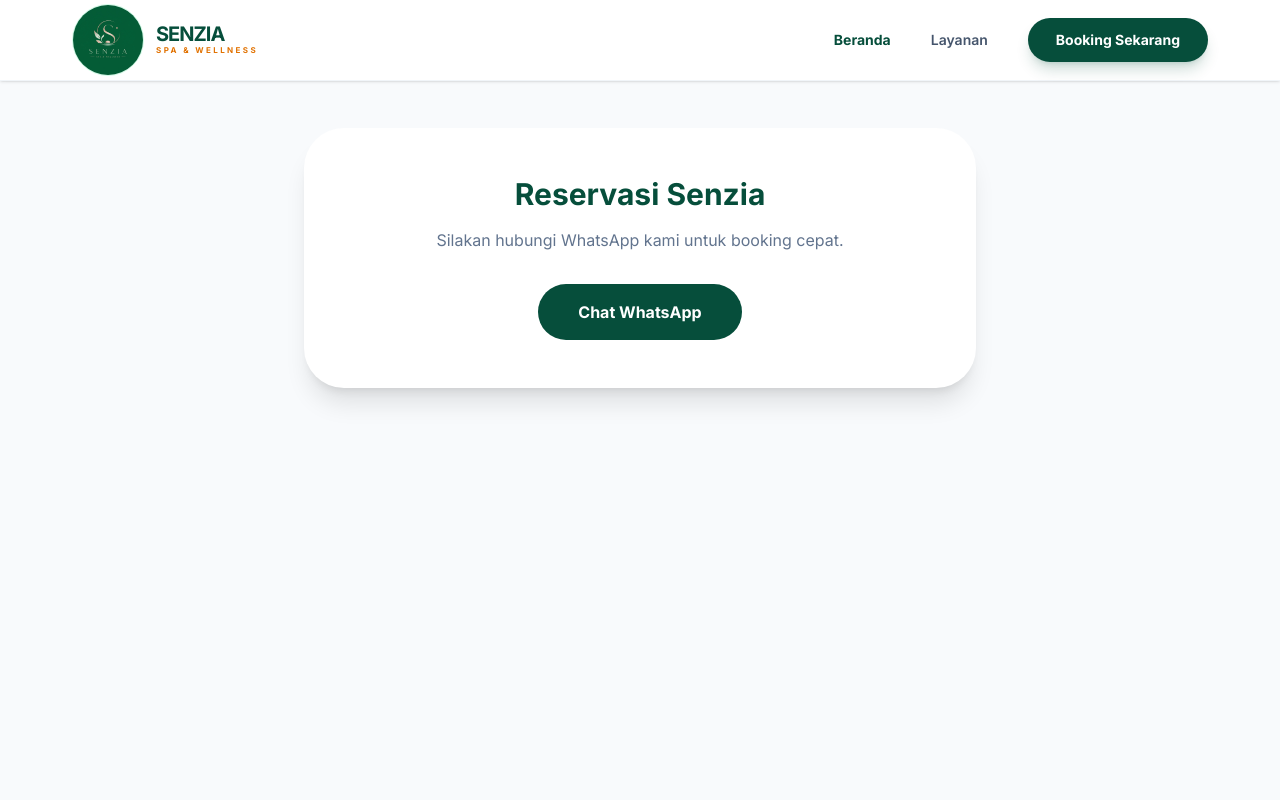
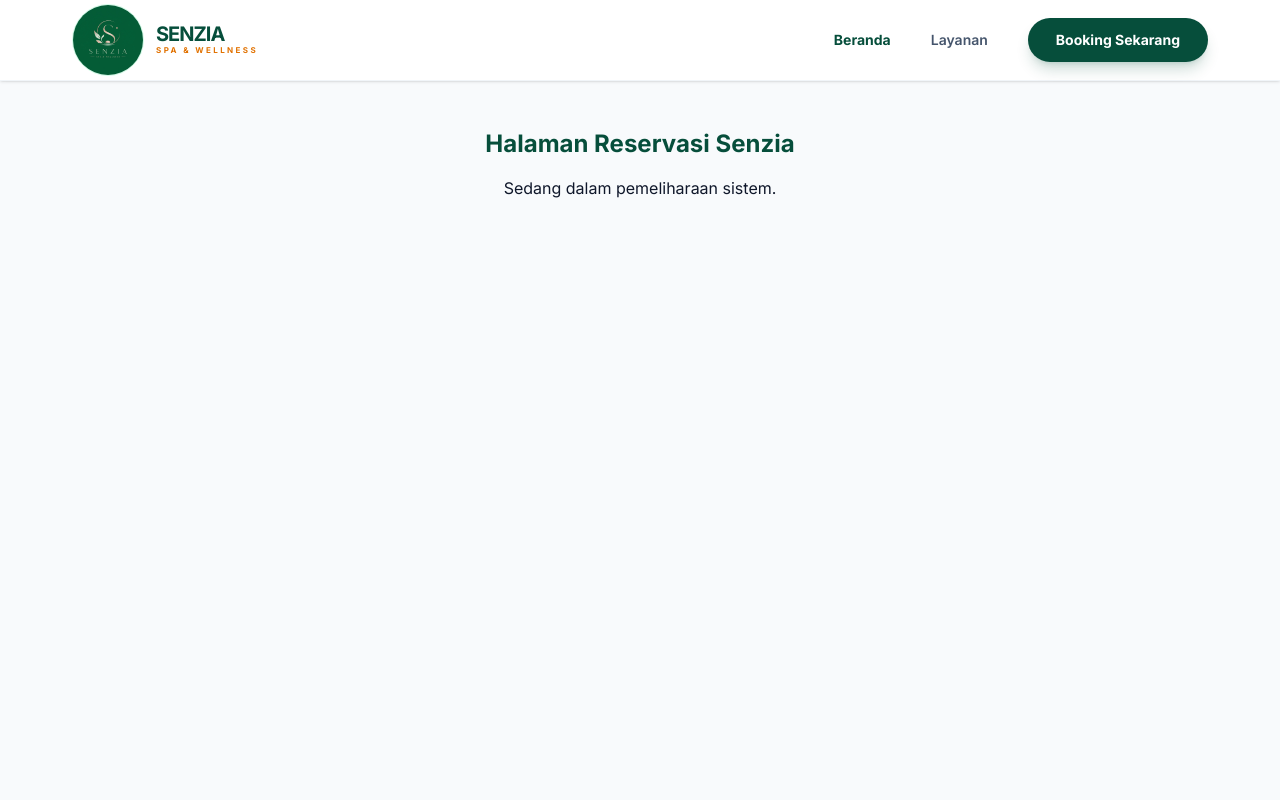
Before and after one commit to Dikk66/SPA-LMJ, a Next.js app in the folder frontend/: page /booking in a window 1280 px wide. Shown: the top 800 px of the page. Built offline with nearby package versions, Linux system fonts and the light colour scheme; a web font is replaced by a local one.

Commit message:
REDEPLOY_SAMPAY_JALAN

```diff
--- a/frontend/src/app/booking/page.tsx
+++ b/frontend/src/app/booking/page.tsx
@@ -6,13 +6,8 @@ export default function BookingPage() {
     <main className="min-h-screen bg-slate-50">
       <Navbar />
       <div className="pt-32 pb-20 px-6 text-center">
-        <div className="max-w-2xl mx-auto bg-white rounded-[40px] p-12 shadow-xl">
-          <h2 className="text-3xl font-serif font-bold text-emerald-900 mb-4">Reservasi Senzia</h2>
-          <p className="text-slate-500 mb-8">Silakan hubungi WhatsApp kami untuk booking cepat.</p>
-          <a href="https://wa.me/628123456789" className="inline-block bg-emerald-900 text-white px-10 py-4 rounded-full font-bold">
-            Chat WhatsApp
-          </a>
-        </div>
+        <h1 className="text-2xl font-bold text-emerald-900">Halaman Reservasi Senzia</h1>
+        <p className="mt-4">Sedang dalam pemeliharaan sistem.</p>
       </div>
     </main>
   );
```
